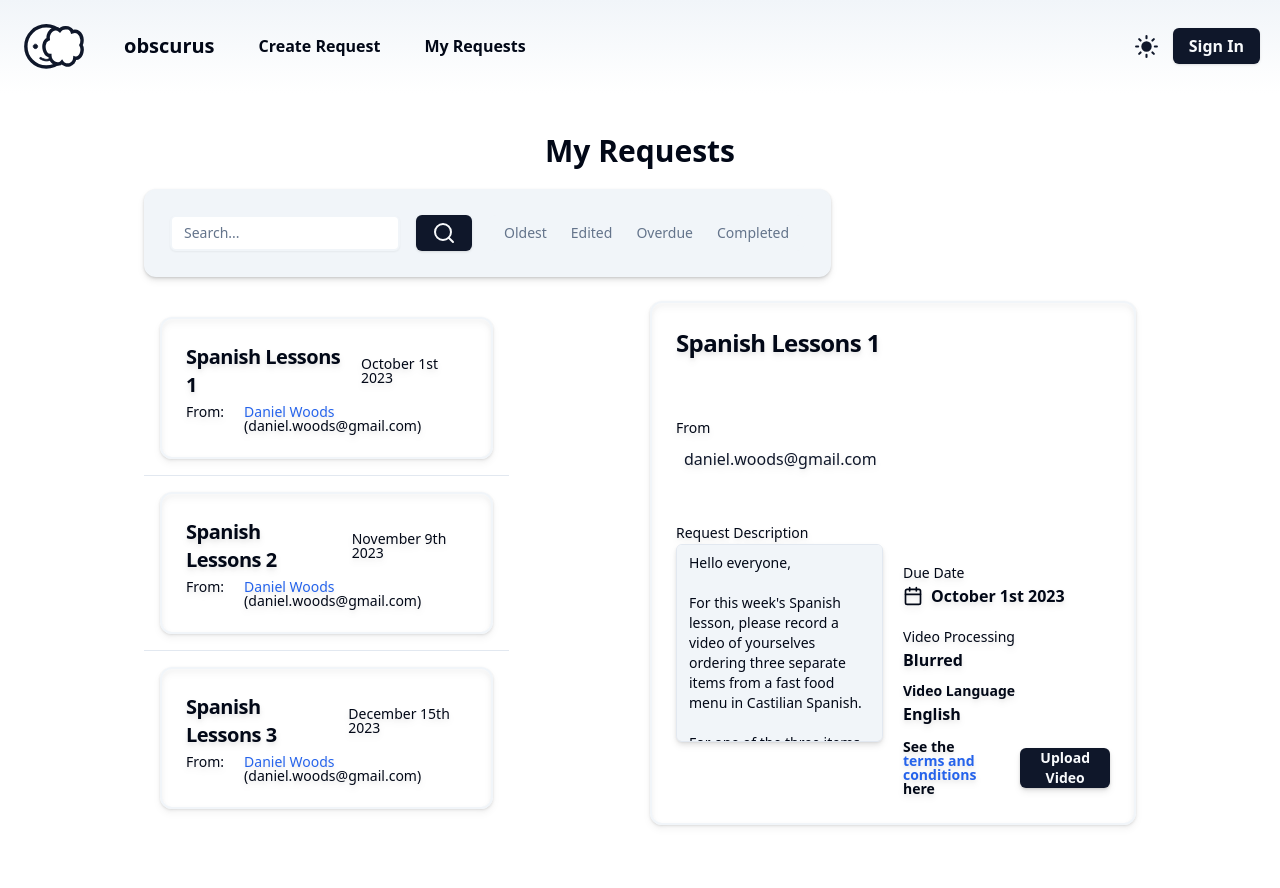
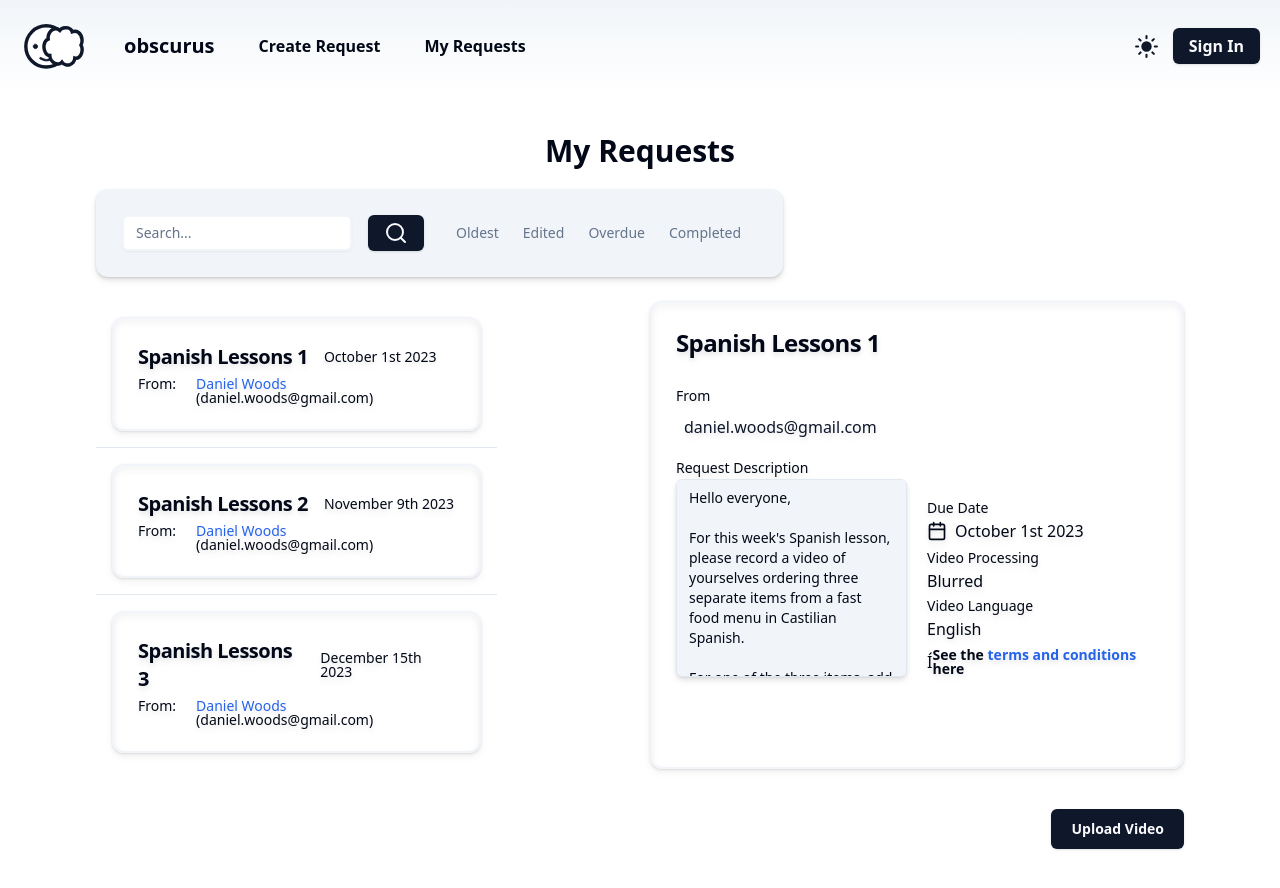
Before and after one commit to COSC-499-W2023/year-long-project-team-9, a Next.js app in the folder app/obscurus/: page /MyRequests in a window 1280 px wide. Before the commit the page ends 825 px from the top, so only its background shows below. Built offline with nearby package versions, Linux system fonts and the light colour scheme.

Commit message:
move button out of card

```diff
--- a/app/obscurus/src/pages/MyRequests.tsx
+++ b/app/obscurus/src/pages/MyRequests.tsx
@@ -177,7 +177,7 @@ const MyRequests = () => {
 
   return (
     <Layout>
-      <div className="px-36 ">
+      <div className="md:px-24 ">
         <div className="grid items-center gap-5">
           <h1 className="text-3xl font-extrabold justify-self-center pt-10">
             My Requests
@@ -260,7 +260,7 @@ const MyRequests = () => {
             id="previewCard"
             className="drop-shadow-md border-2 border-accent bg-foreground-secondary"
           >
-            <CardContent className="grid h-full">
+            <CardContent className="grid">
               {selectedRequest ? (
                 <>
                   <div id="prevTitle" className="pt-6 grid grid-row-3 pb-6">
@@ -292,7 +292,7 @@ const MyRequests = () => {
                     </div>
                     <div className="grid grid-row-4 font-bold">
                       <div id="prevDate" className="pt-10 ">
-                        <Label >Due Date</Label>
+                        <Label>Due Date</Label>
                         <div className="flex items-center">
                           <CalendarIcon
                             className="mr-2"
@@ -311,7 +311,7 @@ const MyRequests = () => {
                         </div>
 
                         <div id="prevLanguage" className="pb-1.5">
-                          <Label >Video Language</Label>
+                          <Label>Video Language</Label>
                           <div className="w-full">English</div>
                         </div>
 
@@ -330,13 +330,6 @@ const MyRequests = () => {
                             </a>{" "}
                             here
                           </Label>
-                          <Button
-                            type="submit"
-                            className=" justify-self-end font-bold p-5 w-2/3"
-                            onClick={() => router.push("/submit")}
-                          >
-                            Upload Video
-                          </Button>
                         </div>
                       </div>
                     </div>
@@ -344,7 +337,7 @@ const MyRequests = () => {
                 </>
               ) : (
                 <>
-                  <div className="grid h-full">
+                  <div className="grid">
                     <div id="prevTitle" className="pt-6 grid grid-row-3 pb-6">
                       <CardTitle className="break-all text-2xl">
                         {requests[0].reqtitle}
@@ -372,7 +365,7 @@ const MyRequests = () => {
                           rows={9}
                         />
                       </div>
-                      <div className="grid font-bold">
+                      <div className="grid">
                         <div id="prevDate" className="pt-10 ">
                           <Label className="">Due Date</Label>
                           <div className="flex items-center">
@@ -388,17 +381,19 @@ const MyRequests = () => {
                         </div>
                         <div className="grid grid-row-5">
                           <div id="prevBlurred">
-                            <Label className="">Video Processing</Label>
+                            <Label className="">
+                              Video Processing
+                            </Label>
                             <div className="w-full ">Blurred</div>
                           </div>
                           <div id="prevLanguage" className="pb-1.5">
-                            <Label className="font-bold">Video Language</Label>
+                            <Label className="">Video Language</Label>
                             <div className="w-full">English</div>
                           </div>
                           <div
                             id="prevTerms"
                             className="flex items-center space-x-10"
-                        >
+                          >Í
                             <Label className="text-sm font-semibold leading-none peer-disabled:cursor-not-allowed peer-disabled:opacity-70 cursor-none">
                               See the{" "}
                               <a
@@ -410,13 +405,7 @@ const MyRequests = () => {
                               </a>{" "}
                               here
                             </Label>
-                          <Button
-                            type="submit"
-                            className=" justify-self-end font-bold p-5 w-2/3"
-                            onClick={() => router.push("/submit")}
-                          >
-                            Upload Video
-                          </Button>
+
                           </div>
                         </div>
                       </div>
@@ -427,6 +416,15 @@ const MyRequests = () => {
             </CardContent>
           </Card>
         </div>
+        <div className="flex justify-end py-10">
+          <Button
+            type="submit"
+            className=" justify-self-start font-bold p-5 "
+            onClick={() => router.push("/submit")}
+          >
+            Upload Video
+          </Button>
+        </div>
       </div>
     </Layout>
   );
```
Lines whose indentation alone changed are shown as unchanged.
